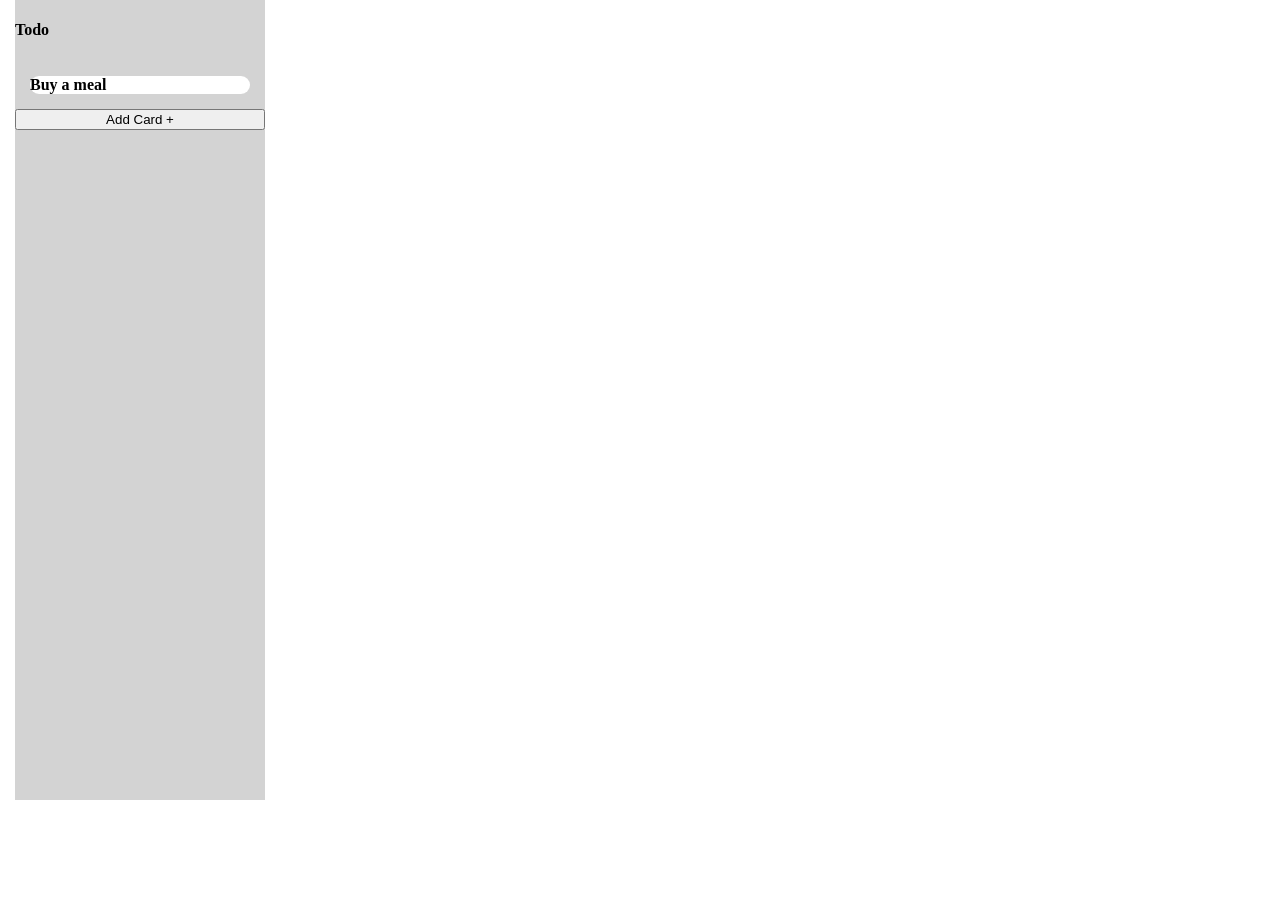
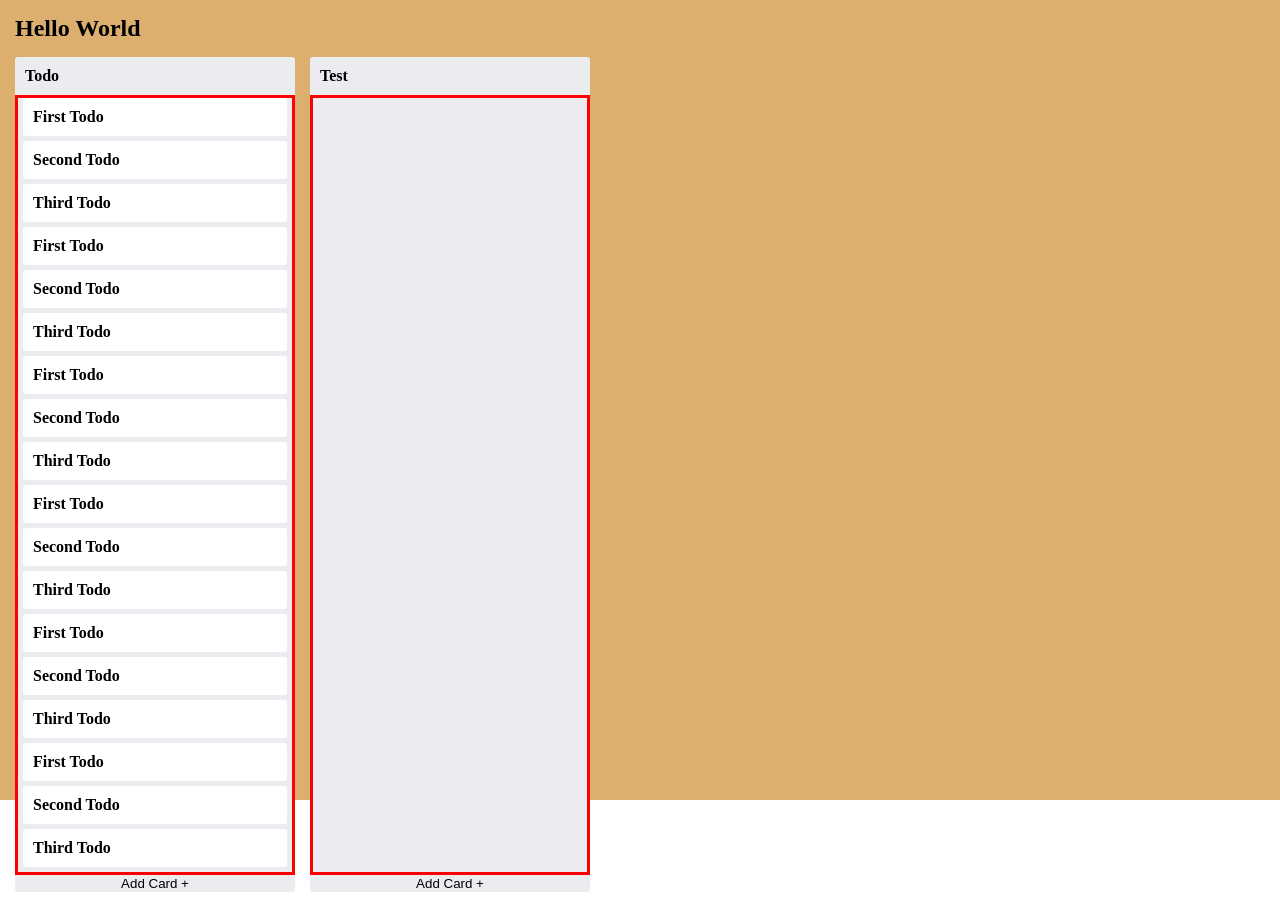
Before and after one commit to BlackBearFTW/DragAndDrop-TodoApp, a React (Create React App) app: page / in a window 1280 px wide. Before the commit the page ends 815 px from the top, so only its background shows below. Built offline with nearby package versions, Linux system fonts and the light colour scheme.

Commit message:
Fixing CSS

```diff
--- a/src/App.css
+++ b/src/App.css
@@ -1,6 +1,5 @@
 body {
     margin: 0;
-    padding: 0;
     height: 100vh;
 }
 
--- a/src/App.js
+++ b/src/App.js
@@ -8,7 +8,28 @@ function App() {
         <div className="App">
             <Board name="Hello World">
                 <List name="Todo">
-                    <Card text="Buy a meal"/>
+                    <Card text="First Todo"/>
+                    <Card text="Second Todo"/>
+                    <Card text="Third Todo"/>
+                    <Card text="First Todo"/>
+                    <Card text="Second Todo"/>
+                    <Card text="Third Todo"/>
+                    <Card text="First Todo"/>
+                    <Card text="Second Todo"/>
+                    <Card text="Third Todo"/>
+                    <Card text="First Todo"/>
+                    <Card text="Second Todo"/>
+                    <Card text="Third Todo"/>
+                    <Card text="First Todo"/>
+                    <Card text="Second Todo"/>
+                    <Card text="Third Todo"/>
+                    <Card text="First Todo"/>
+                    <Card text="Second Todo"/>
+                    <Card text="Third Todo"/>
+
+
+                </List>
+                <List name="Test">
                 </List>
             </Board>
         </div>
--- a/src/components/Board.js
+++ b/src/components/Board.js
@@ -1,40 +1,34 @@
 import styled from "styled-components";
 
-/*const BoardWrapper = styled.div`
-  background: tan;
+const BoardWrapper = styled.div`
   display: flex;
-  flex-direction: column;
+  flex-flow: column;
   height: 100%;
+  background: #DDAF6F;
 `;
 
 const Header = styled.h2`
-  color: white;
-  padding: 15px 80px;
-`;*/
+  margin: 0;
+  padding: 15px;
+`;
 
 const ListsContainer = styled.div`
-  flex-direction: row;
+  flex: 1;
+  display: inline-flex;
   padding: 0 15px 15px;
-  height: 100%;
 `;
 
-
-/*  <BoardWrapper>
-            {/!* Header *!/}
+const Board = ({name, children}) => {
+    return (
+        <BoardWrapper>
             <Header>
                 {name}
             </Header>
-
-
-        </BoardWrapper>*/
-/* {/* Lists */
-
-const Board = ({name, children}) => {
-    return (
-    <ListsContainer>
-        {children}
-    </ListsContainer>
-)
+            <ListsContainer>
+                {children}
+            </ListsContainer>
+        </BoardWrapper>
+    )
 }
 
 export default Board;
--- a/src/components/Card.js
+++ b/src/components/Card.js
@@ -3,8 +3,14 @@ import styled from "styled-components";
 const CardWrapper = styled.div`
   background: white;
   font-weight: bold;
-  margin: 15px;
-  border-radius: 15px;
+  margin: 0 5px 5px;
+  padding: 10px;
+  border-radius: 3px;
+  overflow-wrap: break-word;
+
+  & ~ & {
+    margin-top: 5px;
+  }
 `;
 
 
--- a/src/components/List.js
+++ b/src/components/List.js
@@ -1,25 +1,41 @@
 import styled from "styled-components";
 
-const ListWrapper = styled.div`
+const ListStyle = styled.div`
+  width: 280px;
+  background: #ebecf0;
+  border-radius: 3px;
   display: flex;
-  flex-direction: column;
-  background: lightgrey;
-  height: 100%;
-  overflow: auto;
-  max-width: 250px;
+  flex-flow: column;
 
   & ~ & {
     margin-left: 15px;
   }
 `;
 
+const CardWrapper = styled.div`
+  flex: 1;
+  border: red 3px solid;
+`;
+
+const Header = styled.h4`
+  padding: 10px;
+  margin: 0;
+`;
+
+const Button = styled.button`
+  border: none;
+  background: transparent;
+`;
+
 const List = ({name, children}) => {
     return (
-        <ListWrapper>
-            <h4>{name}</h4>
-            {children}
-            <button>Add Card +</button>
-        </ListWrapper>
+        <ListStyle>
+            <Header>{name}</Header>
+            <CardWrapper>
+                {children}
+            </CardWrapper>
+            <Button>Add Card +</Button>
+        </ListStyle>
     )
 }
 
```
